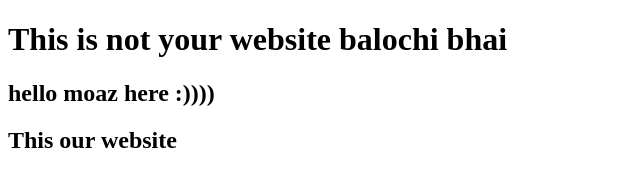
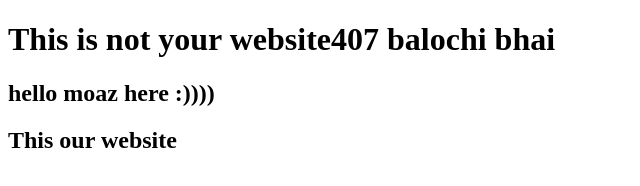
Before and after one commit to Andesh-source/Static_website, a plain HTML site: page index.html in a window 1280 px wide. Shown: the whole page, without its empty margins (0-640 px from the left). Drawn offline with Linux system fonts and the light colour scheme.

Commit message:
ok ho gya

```diff
--- a/index.html
+++ b/index.html
@@ -1,4 +1,4 @@
 <!DOCTYPE html>
-<h1>This is not your website balochi bhai</h1>
+<h1>This is not your website407 balochi bhai</h1>
 <h2>hello moaz here :)))) </h2>
 <h2> This our website</h2>
```
